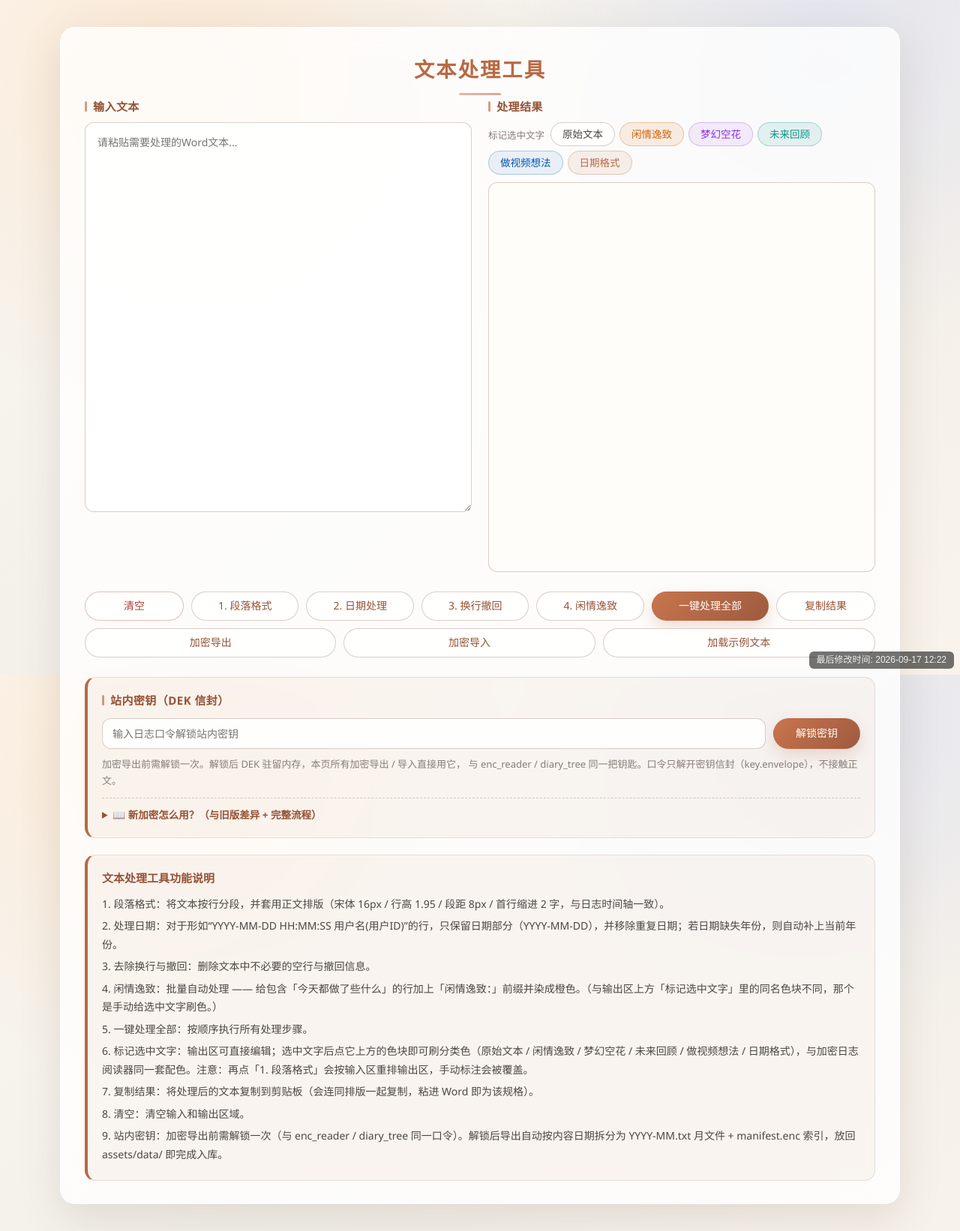
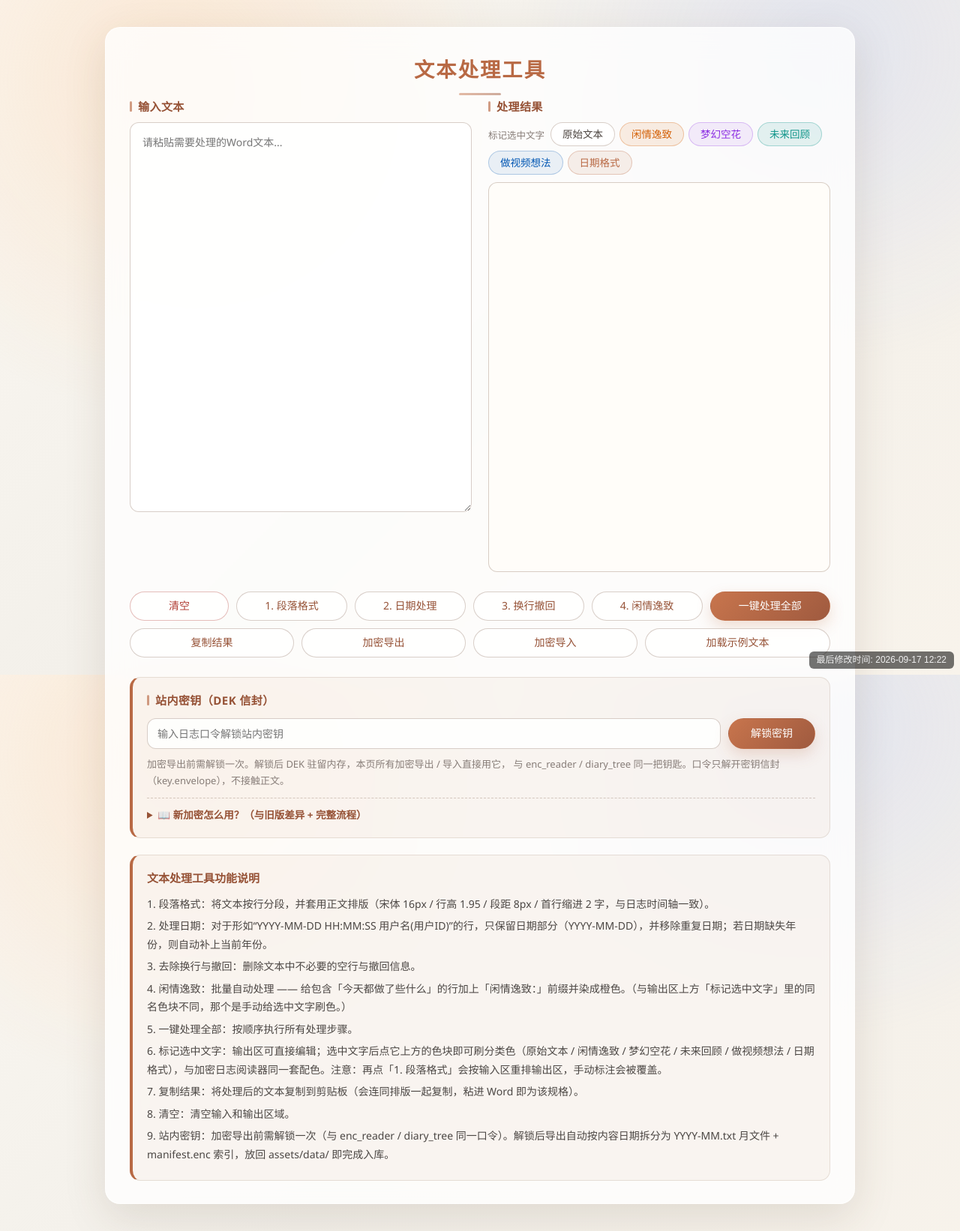
Before and after one commit to CrescentVelvet/crescentvelvet.github.io, a Jekyll site: the page built from _pages/text_processor.html, in a window 1280 px wide. Shown: the whole page at 75% size. Built offline with Jekyll 4.4.1, drawn with Linux system fonts in a browser that asks for light colours; a script that is not in the unit is left out.

Commit message:
日志工具页: 两页容器宽度统一为 1000px
--page-max 由 1120 / 880 收敛为一个值；两页结构不同（双栏 / 单栏）本无共同最优宽度，
1000 是让两边都只小幅让步的折中。

```diff
--- a/_pages/enc_reader.html
+++ b/_pages/enc_reader.html
@@ -14,7 +14,8 @@ title: "加密日志阅读器"
         /* ── 页面特有：单栏阅读（窄容器）──────────────────────────────
            三页共享的 token / 控件 / 卡片 / 内容渲染都在
            /assets/css/diary-tools.css，这里只放本页布局。 */
-        :root { --page-max: 880px; }
+        /* 与 text_processor 统一容器宽度（为什么是 1000px：见那边的注释）。 */
+        :root { --page-max: 1000px; }
 
         .word-count {
             margin: 0 0 16px;
--- a/_pages/text_processor.html
+++ b/_pages/text_processor.html
@@ -14,7 +14,10 @@ title: "文本处理工具"
         /* ── 页面特有：双栏工作区（需要宽容器）────────────────────────
            三页共享的 token / 控件 / 卡片 / 内容渲染都在
            /assets/css/diary-tools.css，这里只放本页布局。 */
-        :root { --page-max: 1120px; }
+        /* 与 enc_reader 统一容器宽度。两页结构不同（双栏 / 单栏）：单栏正文本该
+           ≤900px 才好读，双栏每栏要 ≥500px 才不折行，两者本无交集。1000px 是让
+           两边都只小幅让步的折中 —— 本页每栏 457px（原 517），那边正文约 58 字/行（原 51）。 */
+        :root { --page-max: 1000px; }
 
         .container { display: flex; flex-direction: column; }
 
```
Also changed, not shown: .workbuddy/memory/MEMORY.md.
